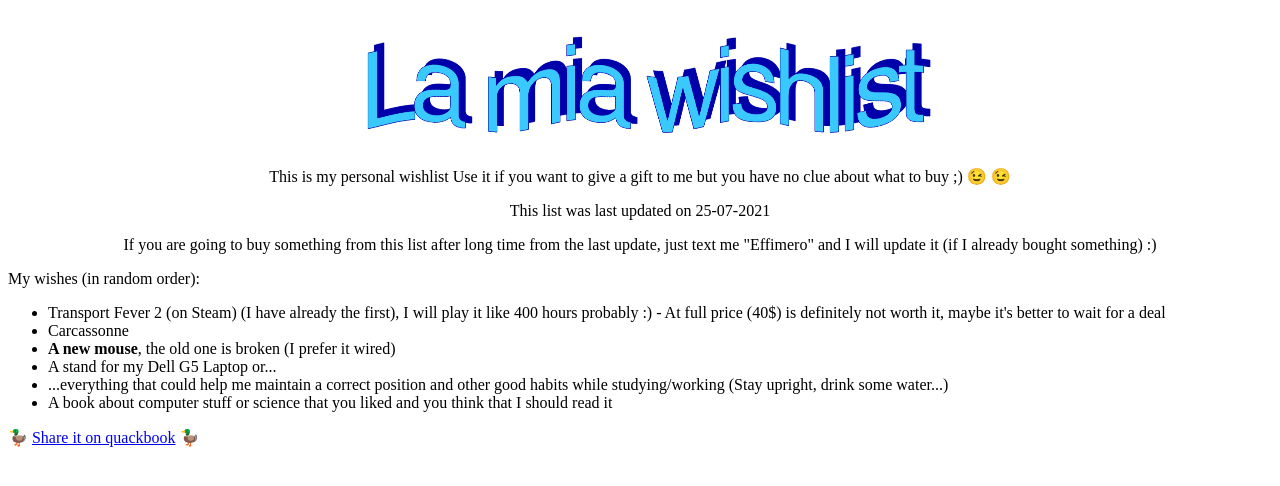
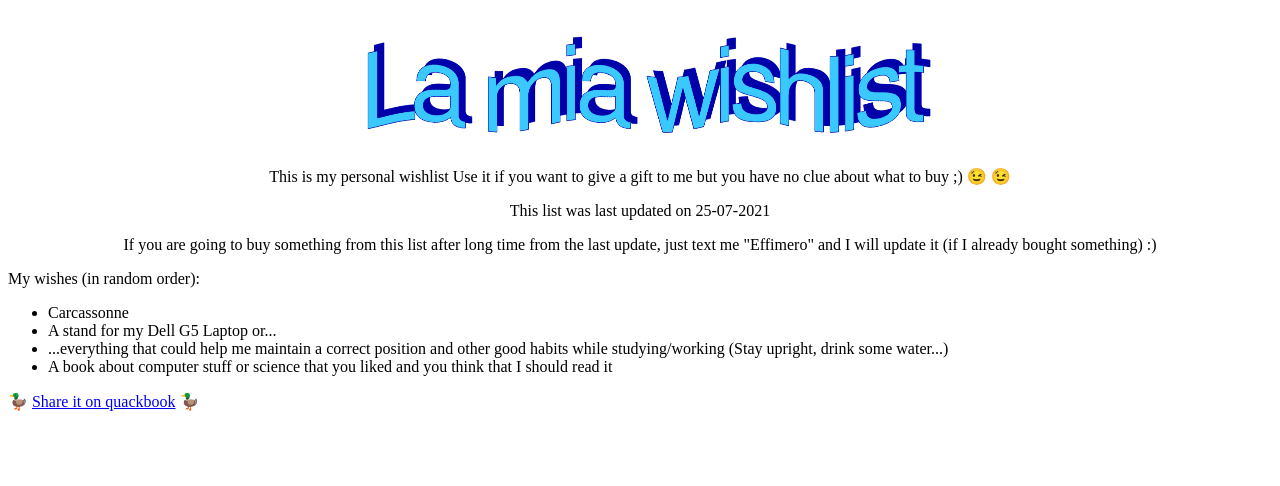
Before and after one commit to dario-passarello/dario-passarello.github.io, a plain HTML site: page wishlist.html in a window 1280 px wide. Drawn offline with Linux system fonts and the light colour scheme.

Commit message:
Update wishlist.html

```diff
--- a/wishlist.html
+++ b/wishlist.html
@@ -24,10 +24,10 @@
     My wishes (in random order):
     </p>
     <ul>
-    <li> Transport Fever 2 (on Steam) (I have already the first), I will play it like 400 hours probably :) - At full price (40$) is definitely not worth it, maybe it's better to wait for a deal
+    <!--<li> Transport Fever 2 (on Steam) (I have already the first), I will play it like 400 hours probably :) - At full price (40$) is definitely not worth it, maybe it's better to wait for a deal-->
     <!--<li> Some munchkin expansions (I have already 1,2,3,5-6-7). The next in my list is 4-->
     <li> Carcassonne
-     <li> <b>A new mouse</b>, the old one is broken (I prefer it wired)
+    <!--<li> <b>A new mouse</b>, the old one is broken (I prefer it wired) -->
     <!--<li> A new keyboard (I prefer it wired, non mechanical, for noise reasons :( )-->
     <li> A stand for my Dell G5 Laptop or...
     <li> ...everything that could help me maintain a correct position and other good habits while studying/working (Stay upright, drink some water...)
```
